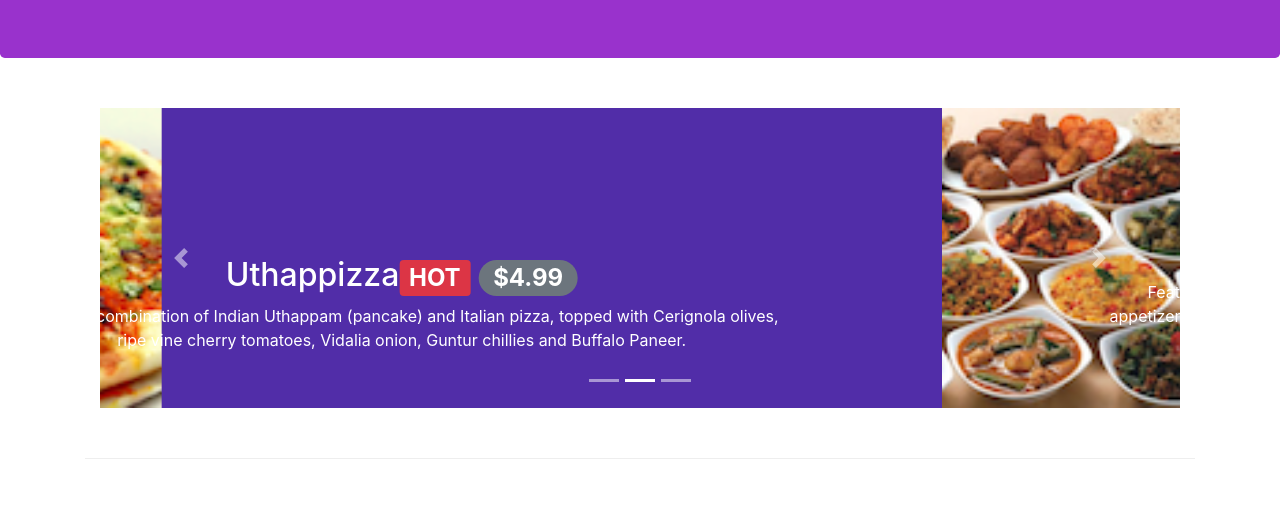
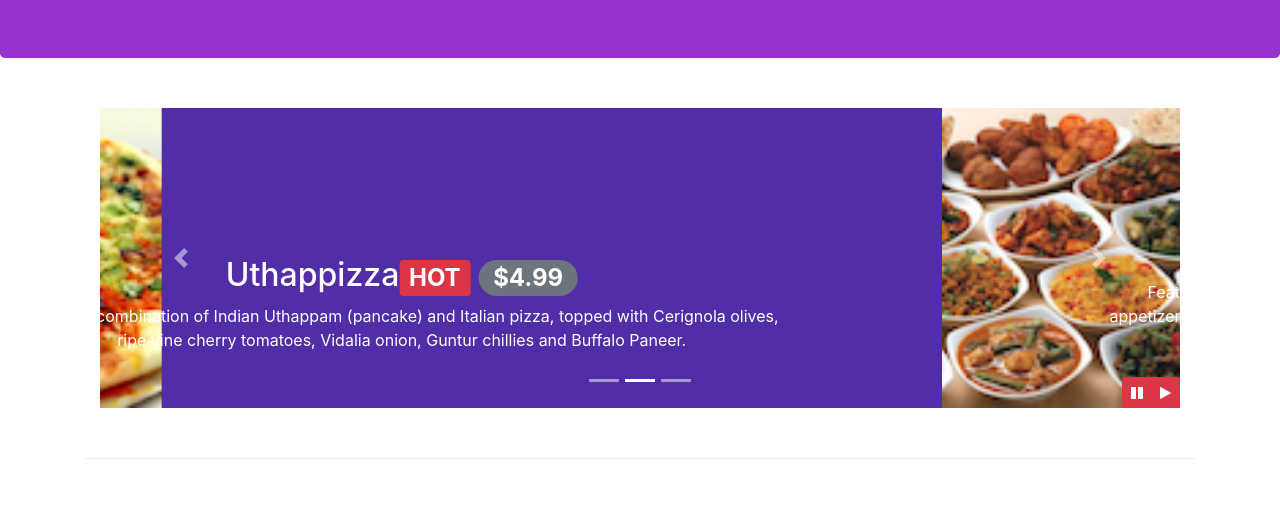
Before and after one commit to MustafaJP/Web-Development, a website: page index.html in a window 1280 px wide. Shown: the part 276-800 px from the top of the page. Drawn offline with nearby package versions, Linux system fonts and the light colour scheme.

Commit message:
Bootstrap JQuery

```diff
--- a/css/styles.css
+++ b/css/styles.css
@@ -59,3 +59,9 @@ body{
     left: 0;
     min-height: 300px;
 }
+
+#carouselbutton{
+    right: 0px;
+    position: absolute;
+    bottom: 0px;
+}
--- a/index.html
+++ b/index.html
@@ -204,6 +204,14 @@
                     <a class="carousel-control-next" href="#mycarousel" role="button" data-slide="next">
                         <span class="carousel-control-next-icon"></span>
                     </a>
+                    <div class="btn-group" id="carouselbutton">
+                        <button class="btn btn-danger btn-sm" id="carousel-pause">
+                            <span class="fa fa-pause"></span>
+                        </button>
+                        <button class="btn btn-danger btn-sm" id="carousel-play">
+                            <span class="fa fa-play"></span>
+                        </button>
+                    </div>
                 </div>
             </div>
         </div>
@@ -354,6 +362,17 @@
             $('[data-toggle="tooltip"]').tooltip();
         })
     </script-->
+    <script>
+        $(document).ready(function(){
+            $('#mycarousel').carousel({ interval: 2000});
+            $('#carousel-pause').click(function(){
+                $('#mycarousel').carousel('pause');
+            })
+            $('#carousel-play').click(function(){
+                $('#mycarousel').carousel('cycle');
+            })
+        })
+    </script>
 </body>
 
 </html>
```
